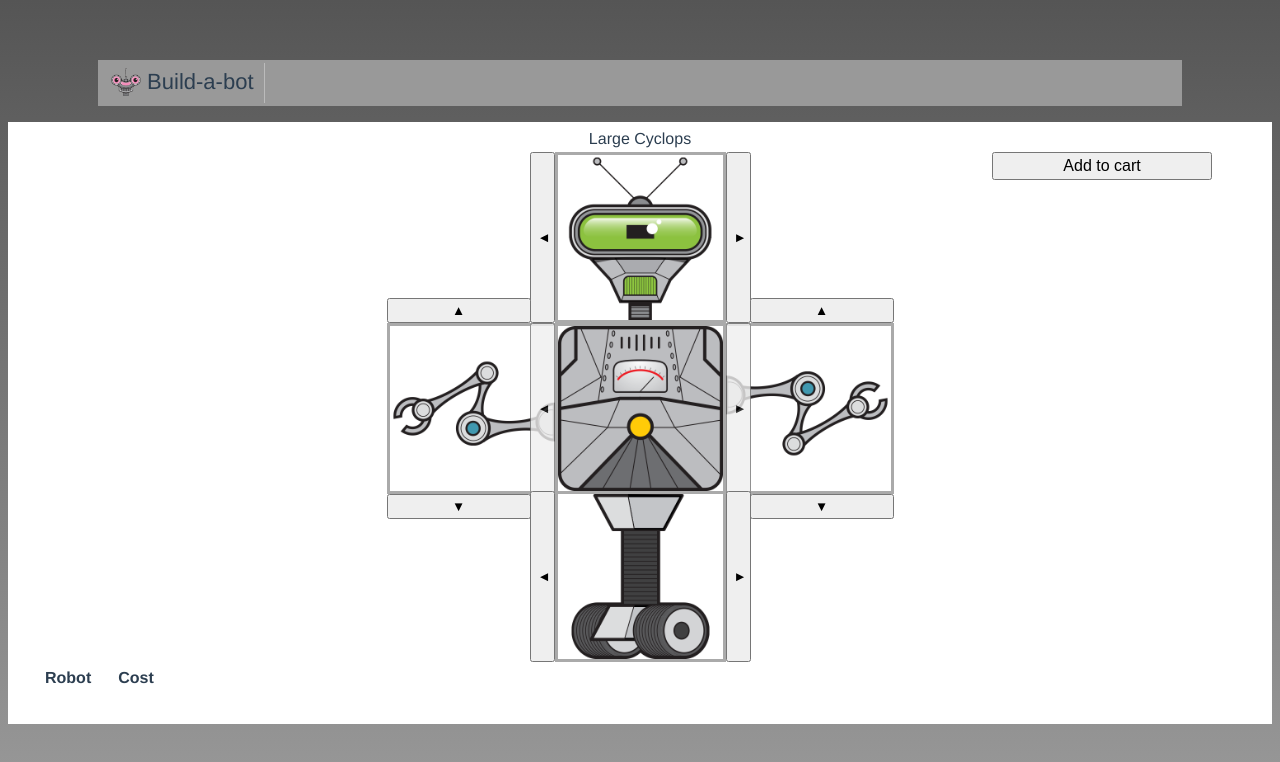
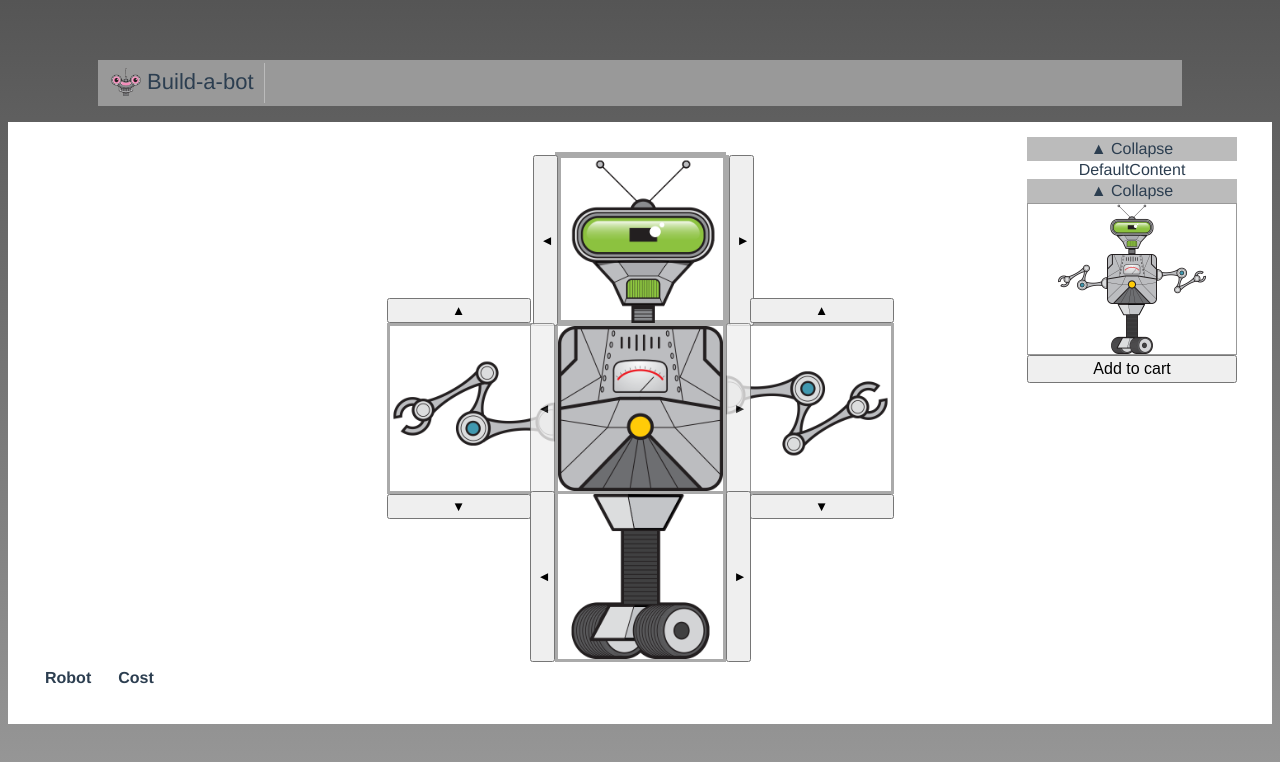
Before and after one commit to SantiagoAOttolini/Course-Vue, a Vue app: page / in a window 1280 px wide. Shown: the top 762 px of the page. Built offline with nearby package versions, Linux system fonts and the light colour scheme.

Commit message:
Share components

```diff
--- a/package.json
+++ b/package.json
@@ -21,7 +21,7 @@
     "eslint-plugin-import": "^2.20.2",
     "eslint-plugin-vue": "^6.2.2",
     "node-sass": "^6.0.1",
-    "sass-loader": "^12.1.0",
+    "sass-loader": "^10.1.1",
     "vue-template-compiler": "^2.6.11"
   }
 }
--- a/src/App.vue
+++ b/src/App.vue
@@ -36,9 +36,9 @@
 </style>
 
 <style scoped>
-  .robot-name{
-    color:red;
-  }
+.robot-name {
+  color: red;
+}
 #app {
   font-family: Avenir, Helvetica, Arial, sans-serif;
   -webkit-font-smoothing: antialiased;
--- /dev/null
+++ b/src/shared/CollapsibleSection.vue
@@ -0,0 +1,24 @@
+<template>
+  <div>
+    <div class="header">
+      <span v-if="open" @click="open = !open">&#x25B2; Collapse</span>
+      <span v-if="!open" @click="open = !open">&#x25BC; Expand</span>
+    </div>
+    <slot v-if="open"><div>DefaultContent</div></slot>
+  </div>
+</template>
+<script>
+export default {
+  name: 'CollapsibleSection',
+  data() {
+    return { open: true };
+  },
+};
+</script>
+<style scoped>
+.header {
+  background-color: #bbb;
+  padding: 3px;
+  cursor: pointer;
+}
+</style>
```
Also changed, not shown: .eslintrc.js, src/build/PartSelector.vue (added), src/build/RobotBuilder.vue, 2 other files (tests, documents, lock files or other folders).
